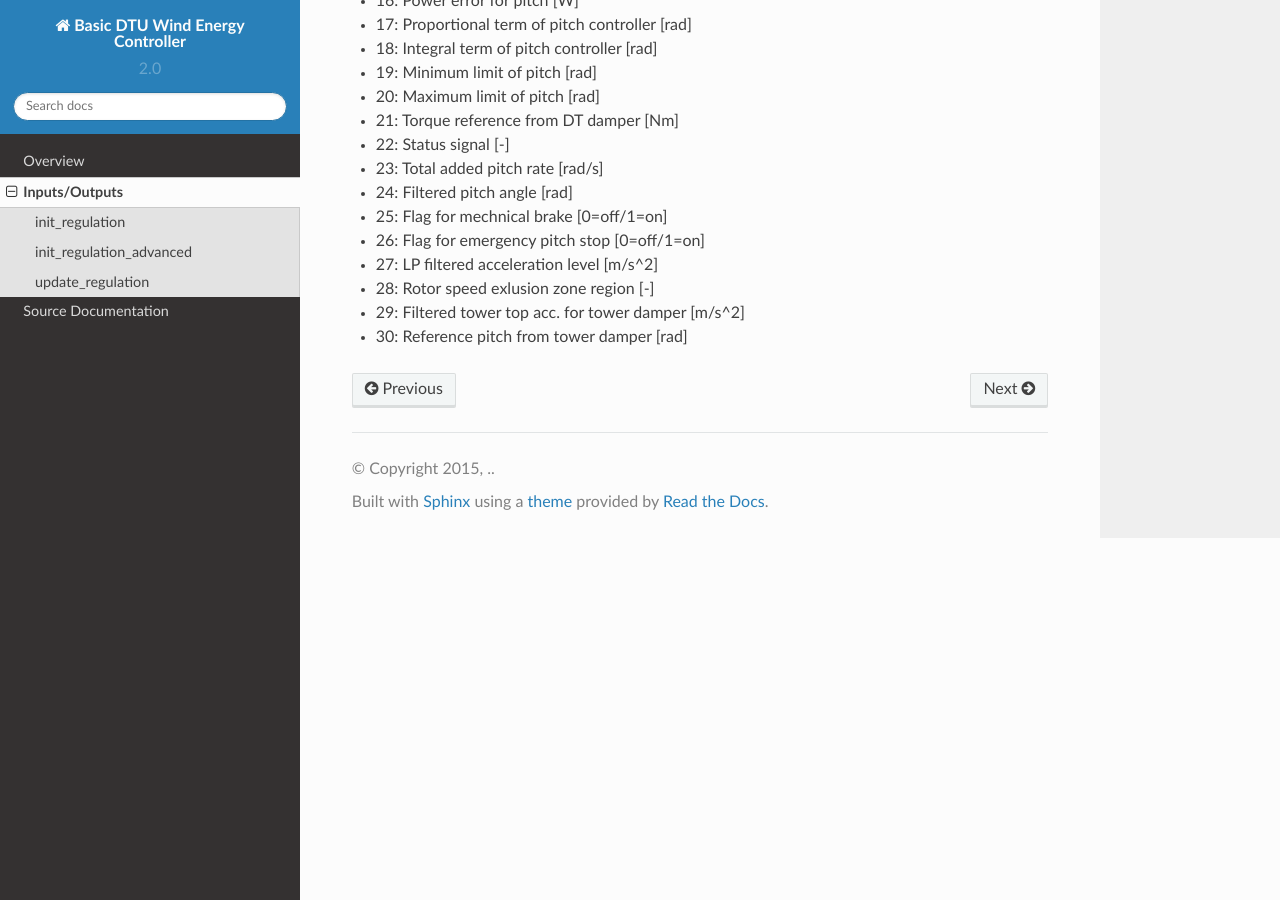
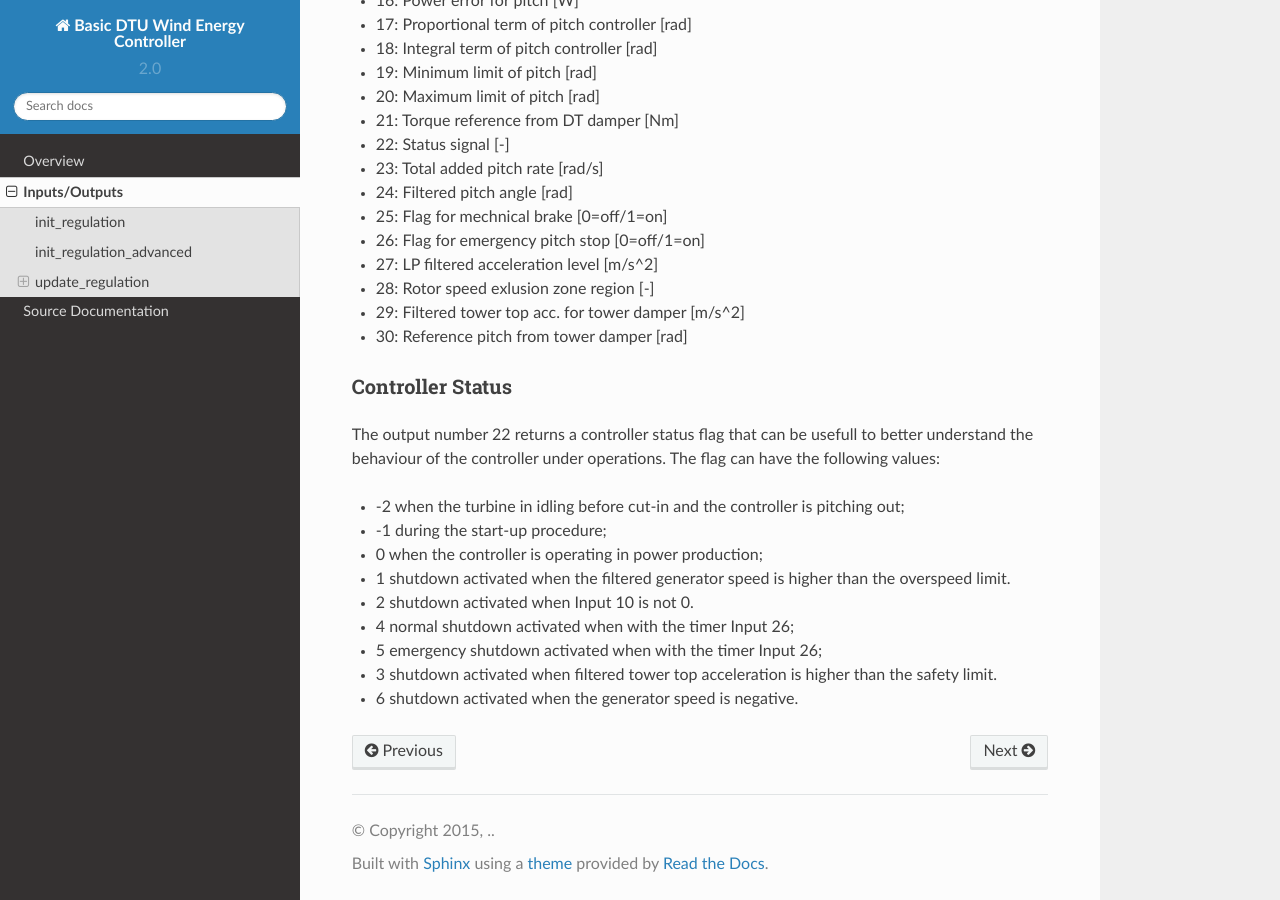
Before and after one commit to DTUWindEnergy/BasicDTUController, a Sphinx documentation site: the page built from docs/io.rst, in a window 1280 px wide and 900 px high, scrolled down 4637 px. Built offline with Sphinx 7.4.7 and the Read the Docs theme 2.0.0, drawn with Linux system fonts in a browser that asks for light colours.

Commit message:
adding controller status in documentation

```diff
--- a/docs/io.rst
+++ b/docs/io.rst
@@ -196,3 +196,18 @@ Outputs:
 - 28: Rotor speed exlusion zone region         [-]
 - 29: Filtered tower top acc. for tower damper [m/s^2]
 - 30: Reference pitch from tower damper        [rad]
+
+Controller Status
+~~~~~~~~~~~~~~~~~
+
+The output number 22 returns a controller status flag that can be usefull to better understand the behaviour of the controller under operations. The flag can have the following values:
+
+- -2 when the turbine in idling before cut-in and the controller is pitching out;
+- -1 during the start-up procedure;
+- 0 when the controller is operating in power production;
+- 1 shutdown activated when the filtered generator speed is higher than the overspeed limit.
+- 2 shutdown activated when  Input 10 is not 0.
+- 4 normal shutdown activated when  with the timer Input 26;
+- 5 emergency shutdown activated when  with the timer Input 26;
+- 3 shutdown activated when filtered tower top acceleration is higher than the safety limit.
+- 6 shutdown activated when the generator speed is negative.
```
